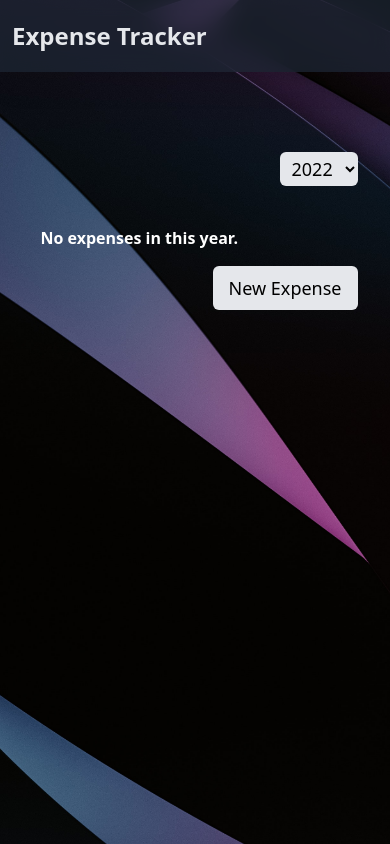
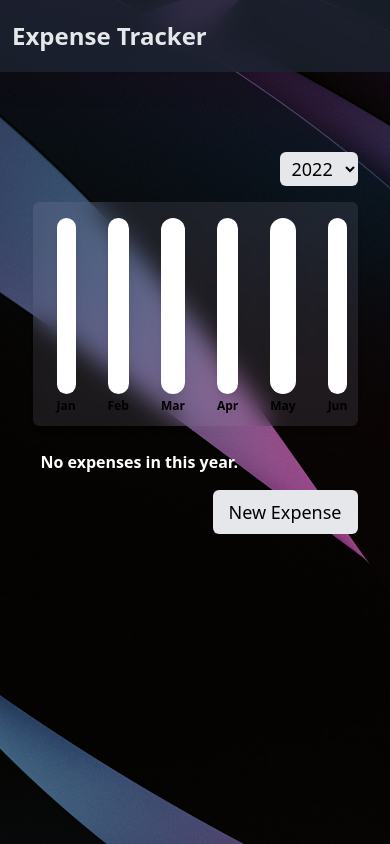
Before and after one commit to KuronoSangatsu7/React_Expense_Tracker, a React (Create React App) app: page / in a window 390 px wide. Built offline with nearby package versions, Linux system fonts and the light colour scheme.

Commit message:
chart is now visible on all screen sizes

```diff
--- a/src/components/Chart/Chart.js
+++ b/src/components/Chart/Chart.js
@@ -49,13 +49,11 @@ const Chart = (props) => {
   ));
 
   return (
-    <div className="xs:hidden sm:block">
     <TransparentWrapper>
-      <div className="flex flex-nowrap">
+      <div className="flex flex-nowrap overflow-scroll sm:overflow-clip">
       {chartContent}
       </div>
     </TransparentWrapper>
-    </div>
   );
 };
 
--- a/src/components/Chart/ChartBar.js
+++ b/src/components/Chart/ChartBar.js
@@ -2,7 +2,7 @@ const ChartBar = (props) => {
     const barFullHeight = `${props.percentage}% `
 
   return (
-    <div className="m-2 mx-3 h-48 w-6 min-w-0 flex-grow flex-shrink">
+    <div className="m-2 mx-3 h-48 sm:min-w-0 flex-grow flex-shrink">
       <div className="mx-1 h-44 bg-white border-black rounded-full flex">
         <div className="bg-violet-500/80 backdrop-blur-md w-full rounded-full mt-auto transition-all duration-500" style={{height: barFullHeight}}></div>
       </div>
```
